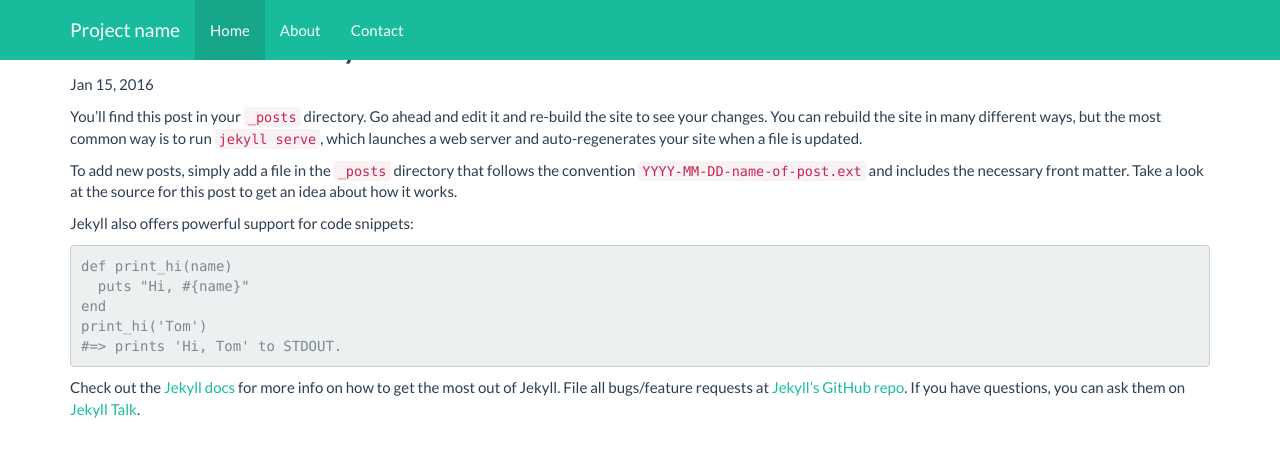
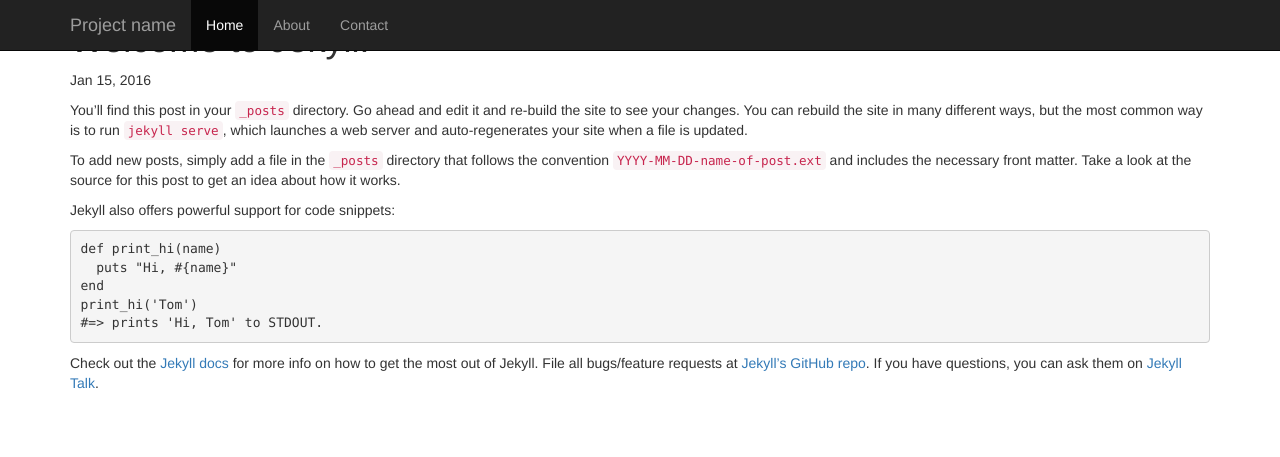
Before and after one commit to zlich/site, a Jekyll site: the page built from _posts/2016-01-15-welcome-to-jekyll.markdown, in a window 1280 px wide. Shown: the top 457 px of the page. Built offline with Jekyll 4.4.1, drawn with Linux system fonts in a browser that asks for light colours; nearby versions of some CDN libraries; library files that are not in the unit come from our copies.

Commit message:
fix css url

```diff
--- a/_includes/head.html
+++ b/_includes/head.html
@@ -10,10 +10,10 @@
    <title>{% if page.title %}{{ page.title }}{% else %}{{ site.title }}{% endif %}</title>
 
     <!-- Bootstrap core CSS -->
-  <link rel="stylesheet" href="{{ "/css/bootstrap.min.css" | prepend: site.baseurl }}">
+  <link rel="stylesheet" href="{{ "css/bootstrap.min.css" | prepend: site.baseurl }}">
 
     <!-- IE10 viewport hack for Surface/desktop Windows 8 bug -->
-    <link href="{{ "/css/ie10-viewport-bug-workaround.css" | prepend: site.baseurl }}" rel="stylesheet">
+    <link href="{{ "css/ie10-viewport-bug-workaround.css" | prepend: site.baseurl }}" rel="stylesheet">
 
    <link rel="canonical" href="{{ page.url | replace:'index.html','' | prepend: site.baseurl | prepend: site.url }}">
   <link rel="alternate" type="application/rss+xml" title="{{ site.title }}" href="{{ "/feed.xml" | prepend: site.baseurl | prepend: site.url }}">
```
